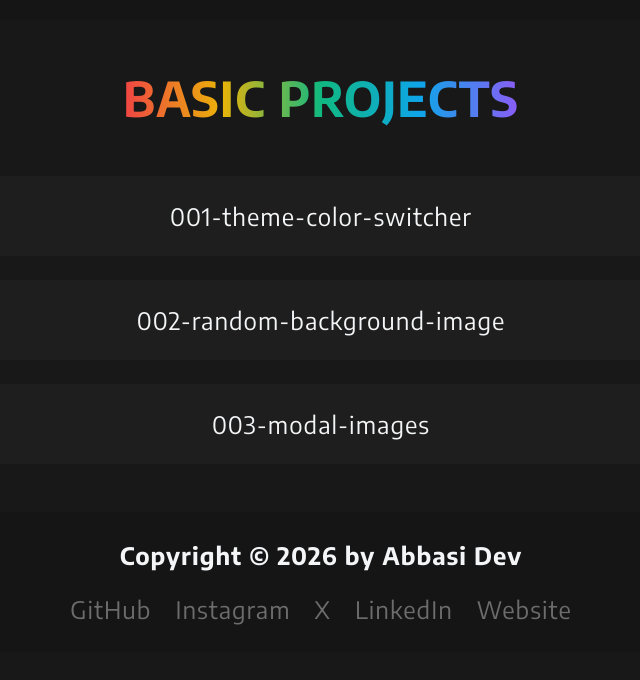
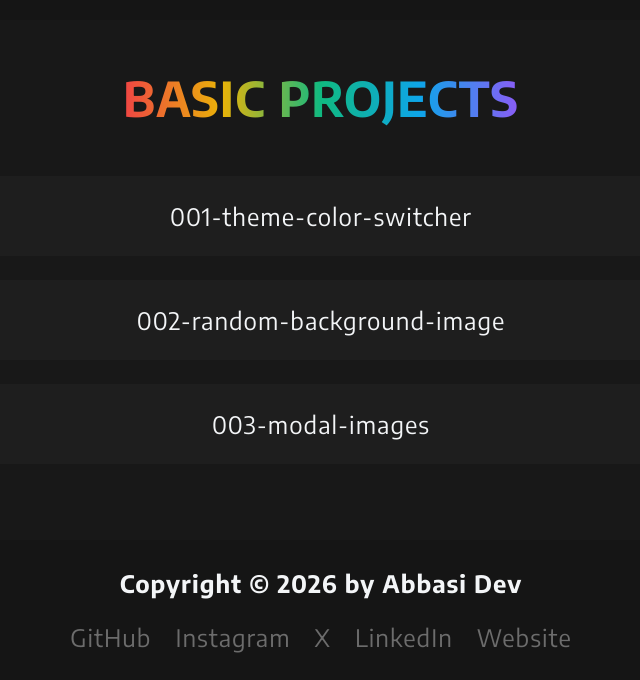
Before and after one commit to abbasideev/basic-projects, a plain HTML site: page index.html in a window 1280 px wide. Shown: the part 120-800 px from the top of the page, without its empty margins (319-959 px from the left). Drawn offline with Linux system fonts and the light colour scheme.

Commit message:
update style.css

```diff
--- a/style.css
+++ b/style.css
@@ -30,6 +30,8 @@ body {
   color: var(--color-primery-1);
   font-size: 2.4rem;
   letter-spacing: 0.1rem;
+  position: relative;
+  min-height: 100vh;
 }
 
 .header {
@@ -38,6 +40,7 @@ body {
   justify-content: center;
   background: var(--color-primery-5);
   height: 14rem;
+  width: 100%;
 
   img {
     height: 6rem;
@@ -102,6 +105,9 @@ body {
   background: var(--color-primery-5);
   height: 14rem;
   gap: 2.4rem;
+  position: absolute;
+  bottom: 0;
+  width: 100%;
 
   h2 {
     font-size: 2.4rem;
```
